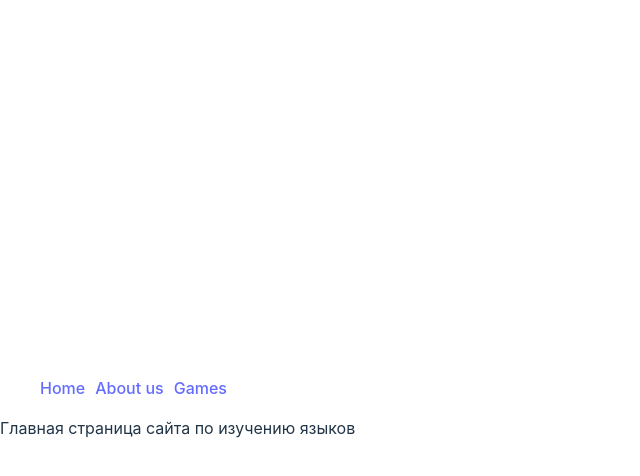
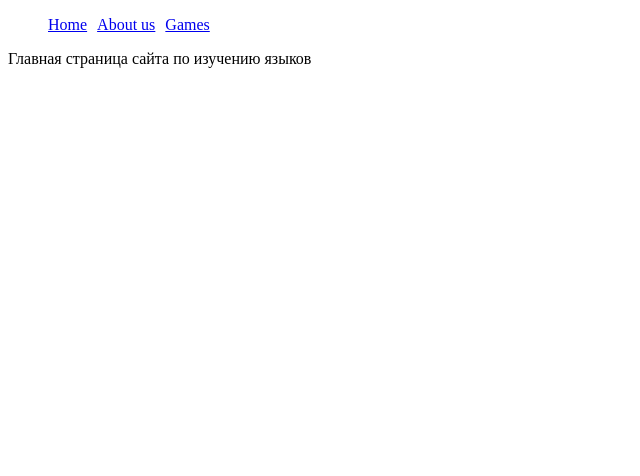
Before and after one commit to kate-js/rslang, a React (Vite) app: page / in a window 1280 px wide. Shown: the top 476 px of the page, without its empty margins (0-640 px from the left). Built offline with nearby package versions, Linux system fonts and the light colour scheme.

Commit message:
refactor: updated styles

```diff
--- a/src/App.css
+++ /dev/null
@@ -1,41 +0,0 @@
-#root {
-  max-width: 1280px;
-  margin: 0 auto;
-  padding: 2rem;
-  text-align: center;
-}
-
-.logo {
-  height: 6em;
-  padding: 1.5em;
-  will-change: filter;
-}
-.logo:hover {
-  filter: drop-shadow(0 0 2em #646cffaa);
-}
-.logo.react:hover {
-  filter: drop-shadow(0 0 2em #61dafbaa);
-}
-
-@keyframes logo-spin {
-  from {
-    transform: rotate(0deg);
-  }
-  to {
-    transform: rotate(360deg);
-  }
-}
-
-@media (prefers-reduced-motion: no-preference) {
-  a:nth-of-type(2) .logo {
-    animation: logo-spin infinite 20s linear;
-  }
-}
-
-.card {
-  padding: 2em;
-}
-
-.read-the-docs {
-  color: #888;
-}
--- a/src/index.css
+++ /dev/null
@@ -1,70 +0,0 @@
-:root {
-  font-family: Inter, Avenir, Helvetica, Arial, sans-serif;
-  font-size: 16px;
-  line-height: 24px;
-  font-weight: 400;
-
-  color-scheme: light dark;
-  color: rgba(255, 255, 255, 0.87);
-  background-color: #242424;
-
-  font-synthesis: none;
-  text-rendering: optimizeLegibility;
-  -webkit-font-smoothing: antialiased;
-  -moz-osx-font-smoothing: grayscale;
-  -webkit-text-size-adjust: 100%;
-}
-
-a {
-  font-weight: 500;
-  color: #646cff;
-  text-decoration: inherit;
-}
-a:hover {
-  color: #535bf2;
-}
-
-body {
-  margin: 0;
-  display: flex;
-  place-items: center;
-  min-width: 320px;
-  min-height: 100vh;
-}
-
-h1 {
-  font-size: 3.2em;
-  line-height: 1.1;
-}
-
-button {
-  border-radius: 8px;
-  border: 1px solid transparent;
-  padding: 0.6em 1.2em;
-  font-size: 1em;
-  font-weight: 500;
-  font-family: inherit;
-  background-color: #1a1a1a;
-  cursor: pointer;
-  transition: border-color 0.25s;
-}
-button:hover {
-  border-color: #646cff;
-}
-button:focus,
-button:focus-visible {
-  outline: 4px auto -webkit-focus-ring-color;
-}
-
-@media (prefers-color-scheme: light) {
-  :root {
-    color: #213547;
-    background-color: #ffffff;
-  }
-  a:hover {
-    color: #747bff;
-  }
-  button {
-    background-color: #f9f9f9;
-  }
-}
```
Also changed, not shown: src/main.tsx (+4 -5 lines), src/App.module.css (added), src/index.module.css (added).
